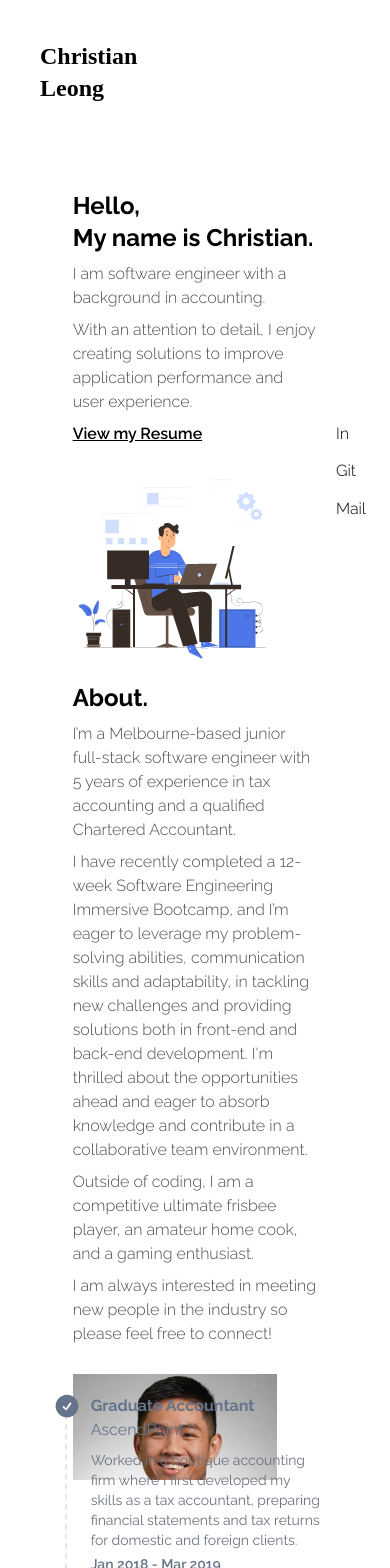
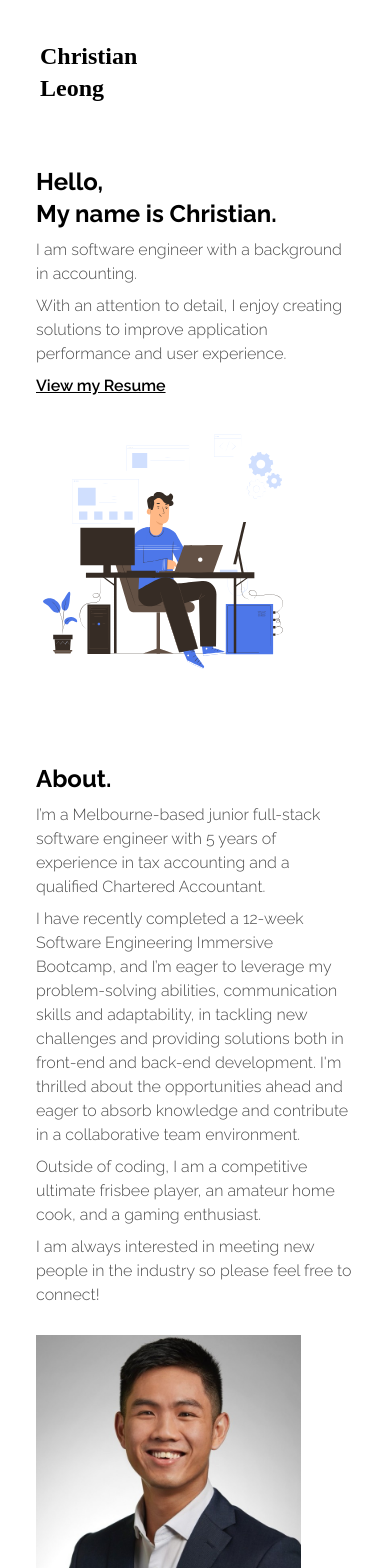
Before and after one commit to christianleong/minimalist-portfolio-v1, a React (Vite) app: page / in a window 390 px wide. Shown: the top 1568 px of the page. Built offline with nearby package versions, Linux system fonts and the light colour scheme.

Commit message:
fix  responsiveness for hero and about page

```diff
--- a/package.json
+++ b/package.json
@@ -11,7 +11,9 @@
     "deploy": "npm run build && surge dist --domain christianleong.surge.sh"
   },
   "dependencies": {
+    "@splidejs/react-splide": "^0.7.12",
     "animejs": "^3.2.2",
+    "flickity": "^3.0.0",
     "lottie-react": "^2.4.0",
     "react": "^18.2.0",
     "react-card-slider-component": "^1.0.9",
--- a/src/App.css
+++ b/src/App.css
@@ -1,3 +1,4 @@
+/* default css style */
 * {
   font-family: "Raleway", sans-serif;
   box-sizing: border-box;
@@ -5,29 +6,31 @@
   padding: 0;
 }
 
-.app-wrapper {
-  display: flex;
-  flex-direction: column;
-}
-
+/* flexbox to align content in the middle of the page */
 .fp-tableCell {
   position: relative;
   display: flex;
-  width: 79.1666666667vw !important;
+  width: 80vw;
   align-items: center;
   margin: 0 auto;
   padding: 0 2rem;
-  height: calc(100vh - 144px);
 }
 
-.social-media {
-  position: fixed;
-  z-index: 1000;
-  right: 2.5rem;
-  top: 50%;
-  font-weight: 300;
+/* flexbox to align content in the middle of the page and allow more content when in mobile */
+.fp-tableCell-mobile {
+  position: relative;
+  display: table-cell;
+  width: 80vw;
+  margin: 0 auto;
+  padding: 0;
+  margin-top: 30%;
 }
 
-.social-media-links {
-  margin-bottom: calc(1.666rem/2);
-}
+/* Question: should I keep this? */
+/* .fullpage-wrapper {
+  height: 100%;
+  position: relative;
+  transform: translate3d(0px, 0px, 0px);
+  transition: none 0s ease 0s;
+  display: block;
+} */
--- a/src/App.jsx
+++ b/src/App.jsx
@@ -6,19 +6,42 @@ import Experience from './pages/Experience'
 import Projects from './pages/Projects'
 import Contact from './pages/Contact'
 import SocialSidebar from './components/SocialSidebar'
+import New from './pages/New'
+import { useEffect, useRef, useState } from 'react';
+import { useMediaQuery } from 'react-responsive'
 
 function App() {
+
+  const isMobile = useMediaQuery({ query: '(max-width: 767px)' });
+  const [screenHeight, setScreenHeight] = useState(window.innerHeight);
+
+  useEffect(() => {
+      function handleResize() {
+          setScreenHeight(window.innerHeight)
+      }
+      window.addEventListener('resize', handleResize)
+      return () => {
+          window.removeEventListener('resize', handleResize);
+      };
+  },[])
+
   return (
     <>
-      <div className='app-wrapper'>
+      <div className='flex flex-col'>
           <Navbar />
-          <main>
-              <Hero />
-              <About />
-              <Experience />
-              <Projects />
-              <Contact />
-            <SocialSidebar />
+          <main className={`fullpage-wrapper ${ isMobile ? 'p-9' : '' }`}>
+
+            {/* <div> */}
+              <div className='mb-20'>
+                <Hero screenHeight={screenHeight}/>
+              </div>
+              <About screenHeight={screenHeight}/>
+              {/* <Experience /> */}
+              {/* <New /> */}
+              {/* <Projects /> */}
+              {/* <Contact /> */}
+              <SocialSidebar />
+            {/* </div> */}
           </main>
       </div>
     </>
--- a/src/components/Navbar.jsx
+++ b/src/components/Navbar.jsx
@@ -18,7 +18,7 @@ export default function Navbar() {
     <>
       {
         isMobile &&
-        <nav className="flex justify-between p-10 z-50 w-full">
+        <nav className="flex justify-between p-10 z-50 w-full relative">
             <Link to="hero"><h1 className="font-robotoSlab text-2xl absolute font-bold flex items-center cursor-pointer">Christian <br />Leong</h1></Link>
         </nav>
       }
--- a/src/components/SocialSidebar.jsx
+++ b/src/components/SocialSidebar.jsx
@@ -1,9 +1,15 @@
+import { useMediaQuery } from 'react-responsive'
 import './SocialSidebar.css'
 // import anime from 'animejs/lib/anime.es.js';
 
 export default function SocialSidebar() {
 
+    const isMobile = useMediaQuery({ query: '(max-width: 767px)' })
+
     return (
+        <>
+        {
+            !isMobile &&
             <div className="social-media">
                 <div className='social-media-indicator'></div>
                 <ul>
@@ -12,5 +18,7 @@ export default function SocialSidebar() {
                     <li title='Mail' className='social-media-links'><a aria-label="Email" href="mailto:christianleong@gmail.com" >Mail</a></li>
                 </ul>
             </div>
+        }
+        </>
     )
 }
--- a/src/pages/About.jsx
+++ b/src/pages/About.jsx
@@ -1,52 +1,42 @@
-import { useMediaQuery } from 'react-responsive'
-import portraitImage from '../assets/portrait-image.jpg'
+import { useMediaQuery } from 'react-responsive';
+import portraitImage from '../assets/portrait-image.jpg';
 
-export default function About() {
+export default function About({ screenHeight }) {
 
-    const isMobile = useMediaQuery({ query: '(max-width: 767px)' })
-    const isDesktopOrLaptop = useMediaQuery({ query: '(min-width: 768px)' })
+    const isMobile = useMediaQuery({ query: '(max-width: 767px)' });
+    const gridColsClass = isMobile ? 'grid-cols-1' : 'grid-cols-2';
 
     return (
-        <>
-        {isMobile &&
-            <div id='about' data-anchor="about ">
-                <div className="fp-tableCell ">
-                    <div className="grid grid-cols-1 gap-5 items-center w-full">
-                        <div className="intro">
+        <div
+            id='about'
+            data-anchor="about"
+            className="p-0 table table-fixed w-full"
+            style={{
+                height: isMobile ? '100vh' : `${screenHeight}px`
+            }}>
+
+            <div
+                className={ isMobile ? "fp-tableCell-mobile" : "fp-tableCell" }
+                style={{ height: `${screenHeight}px` }}>
+
+                <div className={`grid ${gridColsClass} gap-5 items-center w-full`}>
+
+                    <div className={isMobile ? 'intro' : 'intro justify-self-end'}>
                         <h2 className="mb-2 text-2xl font-bold">About.</h2>
                         <p className="font-light mb-2 max-w-lg opacity-70">I’m a Melbourne-based junior full-stack software engineer with 5 years of experience in tax accounting and a qualified Chartered Accountant.</p>
                         <p className="font-light mb-2 max-w-lg opacity-70">I have recently completed a 12-week Software Engineering Immersive Bootcamp, and I’m eager to leverage my problem-solving abilities, communication skills and adaptability, in tackling new challenges and providing solutions both in front-end and back-end development. I'm thrilled about the opportunities ahead and eager to absorb knowledge and contribute in a collaborative team environment.</p>
                         <p className="font-light mb-2 max-w-lg opacity-70">Outside of coding, I am a competitive ultimate frisbee player, an amateur home cook, and a gaming enthusiast.</p>
                         <p className="font-light mb-2 max-w-lg opacity-70">I am always interested in meeting new people in the industry so please feel free to connect!</p>
-                            {/* <p className="font-light mb-2 max-w-lg">Here are a few technologies I have been working with recently:</p> */}
                     </div>
+
                     <div className="potrait-img max-w-lg relative w-10/12">
-                            <img src={portraitImage} alt="" />
+                        <img src={portraitImage} alt="portrait-image" />
                     </div>
+
                 </div>
+
             </div>
+
         </div>
+    );
 }
-
-        {isDesktopOrLaptop &&
-            <div id='about' data-anchor="about ">
-                <div className="fp-tableCell ">
-                    <div className="grid grid-cols-2 gap-5 items-center w-full">
-                        <div className="intro justify-self-end">
-                            <h2 className="mb-2 text-2xl font-bold">About.</h2>
-                            <p className="font-light mb-2 max-w-lg opacity-70">I’m a Melbourne-based junior full-stack software engineer with 5 years of experience in tax accounting and a qualified Chartered Accountant.</p>
-                            <p className="font-light mb-2 max-w-lg opacity-70">I have recently completed a 12-week Software Engineering Immersive Bootcamp, and I’m eager to leverage my problem-solving abilities, communication skills and adaptability, in tackling new challenges and providing solutions both in front-end and back-end development. I'm thrilled about the opportunities ahead and eager to absorb knowledge and contribute in a collaborative team environment.</p>
-                            <p className="font-light mb-2 max-w-lg opacity-70">Outside of coding, I am a competitive ultimate frisbee player, an amateur home cook, and a gaming enthusiast.</p>
-                            <p className="font-light mb-2 max-w-lg opacity-70">I am always interested in meeting new people in the industry so please feel free to connect!</p>
-                            {/* <p className="font-light mb-2 max-w-lg">Here are a few technologies I have been working with recently:</p> */}
-                        </div>
-                        <div className="potrait-img max-w-lg relative w-10/12">
-                            <img src={portraitImage} alt="" />
-                        </div>
-                    </div>
-                </div>
-            </div>
-        }
-        </>
-    )
-}
--- a/src/pages/Hero.jsx
+++ b/src/pages/Hero.jsx
@@ -2,48 +2,49 @@ import { useMediaQuery } from 'react-responsive'
 import Lottie from "lottie-react";
 import HeroAnimation from "../assets/hero-animation.json"
 
-export default function Hero() {
+export default function Hero({ screenHeight }) {
 
     const isMobile = useMediaQuery({ query: '(max-width: 767px)' })
-    const isDesktopOrLaptop = useMediaQuery({ query: '(min-width: 768px)' })
+    const gridColsClass = isMobile ? 'grid-cols-1' : 'grid-cols-2' // Question: should I do the same for the other ternary operators?
 
     return (
-        <>
-            {   isMobile &&
-                <div id='hero' data-anchor="hero ">
-                    <div className="fp-tableCell ">
-                        <div className="grid grid-cols-1 gap-5 items-center w-full">
-                            <div className="intro">
+        <div
+            id='hero'
+            data-anchor="hero"
+            className="p-0 table table-fixed w-full"
+            style={{
+                marginTop: isMobile ? '50px' : "0" ,
+                height: isMobile ? '0' : `${screenHeight}px`
+            }}
+        >
+
+            <div
+                className={
+                    isMobile ? "fp-tableCell-mobile" : "fp-tableCell"
+                }
+                style={{
+                    height: isMobile? "0" :`${screenHeight}px`
+                }}
+            >
+
+                <div className={`grid ${ gridColsClass } gap-5 items-center w-full`}>
+
+                    <div className={`intro ${ isMobile ? '' : 'justify-self-end' }`}>
                         <h2 className="mb-2 text-2xl font-bold">Hello,<br />My name is Christian.</h2>
                         <p className="font-light mb-2 max-w-lg opacity-70">I am software engineer with a background in accounting.</p>
                         <p className="font-light mb-2 max-w-lg opacity-70">With an attention to detail, I enjoy creating solutions to improve application performance and user experience.</p>
                         <p className="font-light mb-2 max-w-lg opacity-70"></p>
                         <a className="cursor-pointer font-semibold underline" href="https://drive.google.com/file/d/1gHDGPrNgIq0ykIfKCDy3cU-TIetTHUNo/view?usp=sharing">View my Resume</a>
                     </div>
-                            <div className="potrait-img max-w-lg relative w-10/12">
+
+                    <div className={`potrait-img max-w-lg relative w-10/12 `}>
                         <Lottie animationData={HeroAnimation} />
                     </div>
+
                 </div>
+
             </div>
+
         </div>
-            }
-            {   isDesktopOrLaptop &&
-                <div id='hero' data-anchor="hero ">
-                    <div className="fp-tableCell ">
-                        <div className="grid grid-cols-2 gap-5 items-center w-full">
-                            <div className="intro justify-self-end">
-                                <h2 className="mb-2 text-2xl font-bold">Hello,<br />My name is Christian.</h2>
-                                <p className="font-light mb-2 max-w-lg opacity-70">I am software engineer with a background in accounting.</p>
-                                <p className="font-light mb-2 max-w-lg opacity-70">With an attention to detail, I enjoy creating solutions to improve application performance and user experience.</p>
-                                <a className="cursor-pointer font-semibold underline" href="https://drive.google.com/file/d/1gHDGPrNgIq0ykIfKCDy3cU-TIetTHUNo/view?usp=sharing">View my Resume</a>
-                            </div>
-                            <div className="potrait-img max-w-lg relative w-10/12">
-                                <Lottie animationData={HeroAnimation} />
-                            </div>
-                        </div>
-                    </div>
-                </div>
-            }
-        </>
     )
 }
--- /dev/null
+++ b/src/pages/New.css
@@ -0,0 +1,13 @@
+.project-wrapper {
+    position: relative;
+    width: 100%;
+    height: calc(100% - 19em);
+    display: flex;
+    flex-direction: column;
+    justify-content: center;
+}
+
+.project-1 {
+    width: 100%;
+    max-width: 350px;
+}
--- /dev/null
+++ b/src/pages/New.jsx
@@ -0,0 +1,25 @@
+import tictactoe from '../assets/tictactoe.png';
+import pinspiration from '../assets/pinspiration.png';
+import pipeline from '../assets/pipeline.png';
+import kickoffAnalysis from '../assets/kickoff-analysis.png';
+import Cards from '../components/Cards';
+import './New.css';
+
+export default function New() {
+    return (
+        <>
+            <div className='fp-tableCell'>
+                <div className='project-wrapper'>
+                    <h2 className="mb-2 text-2xl font-bold">Projects</h2>
+                    <p className="font-light mb-2 max-w-lg opacity-70">Here are some projects I worked on at General Assembly.</p>
+                    <div className="project-1">
+                        <img src="https://fakeimg.pl/350x200" alt="" />
+                        <h2>Project 1</h2>
+                        <p>Lorem ipsum, dolor sit amet consectetur adipisicing elit. Iste, velit corporis quisquam accusamus similique temporibus laborum nam maiores explicabo, </p>
+                        <h2>View Project</h2>
+                    </div>
+                </div>
+            </div>
+        </>
+    );
+}
```
Also changed, not shown: src/components/Cards.jsx (added, +9 -0 lines), src/components/Cards.css (added), 1 other file (tests, documents, lock files or other folders). Lines whose indentation alone changed are shown as unchanged.
